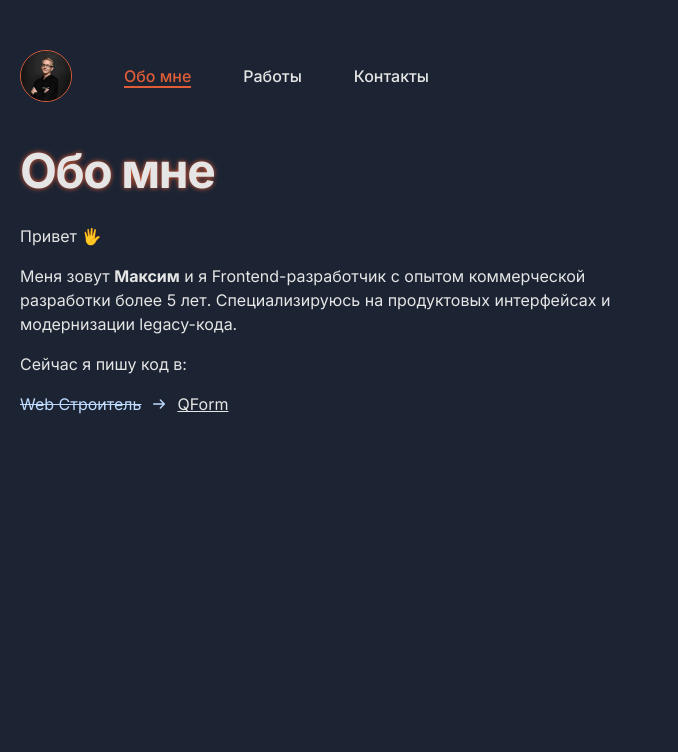
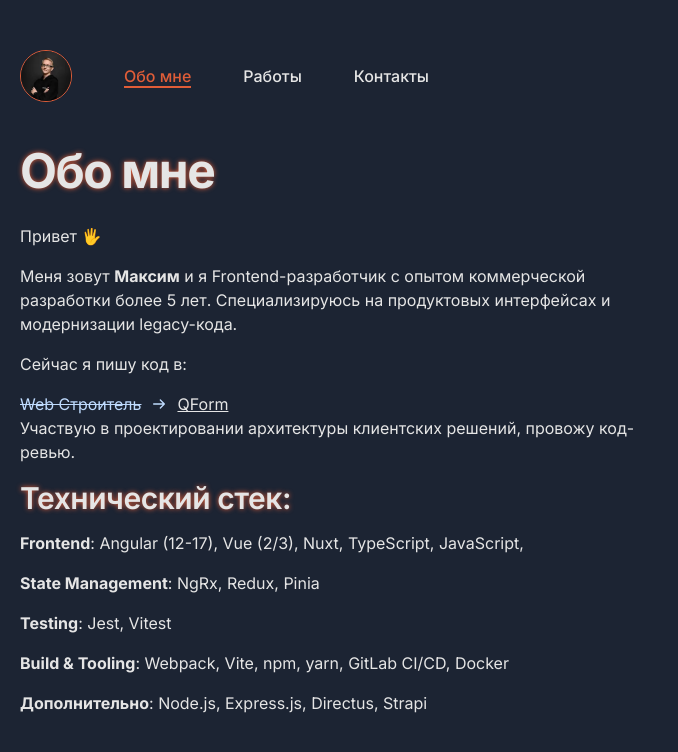
Before and after one commit to samarcev/samarcev.github.io, a Nuxt app: page /about in a window 1280 px wide. Shown: the top 752 px of the page, without its empty margins (0-678 px from the left). Built offline with nearby package versions, Linux system fonts and the light colour scheme.

Commit message:
Страница "Обо мне" - Тех. стек

```diff
--- a/app/pages/about.vue
+++ b/app/pages/about.vue
@@ -43,6 +43,21 @@ const workPlaces = [
             </svg>
           </li>
         </ul>
+        <p>
+          Участвую в проектировании архитектуры клиентских решений, провожу
+          код-ревью.
+        </p>
+        <h3>Технический стек:</h3>
+        <p>
+          <b>Frontend</b>: Angular (12-17), Vue (2/3), Nuxt, TypeScript,
+          JavaScript,
+        </p>
+        <p><b>State Management</b>: NgRx, Redux, Pinia</p>
+        <p><b>Testing</b>: Jest, Vitest</p>
+        <p>
+          <b>Build & Tooling</b>: Webpack, Vite, npm, yarn, GitLab CI/CD, Docker
+        </p>
+        <p><b>Дополнительно</b>: Node.js, Express.js, Directus, Strapi</p>
       </div>
     </div>
   </div>
```
